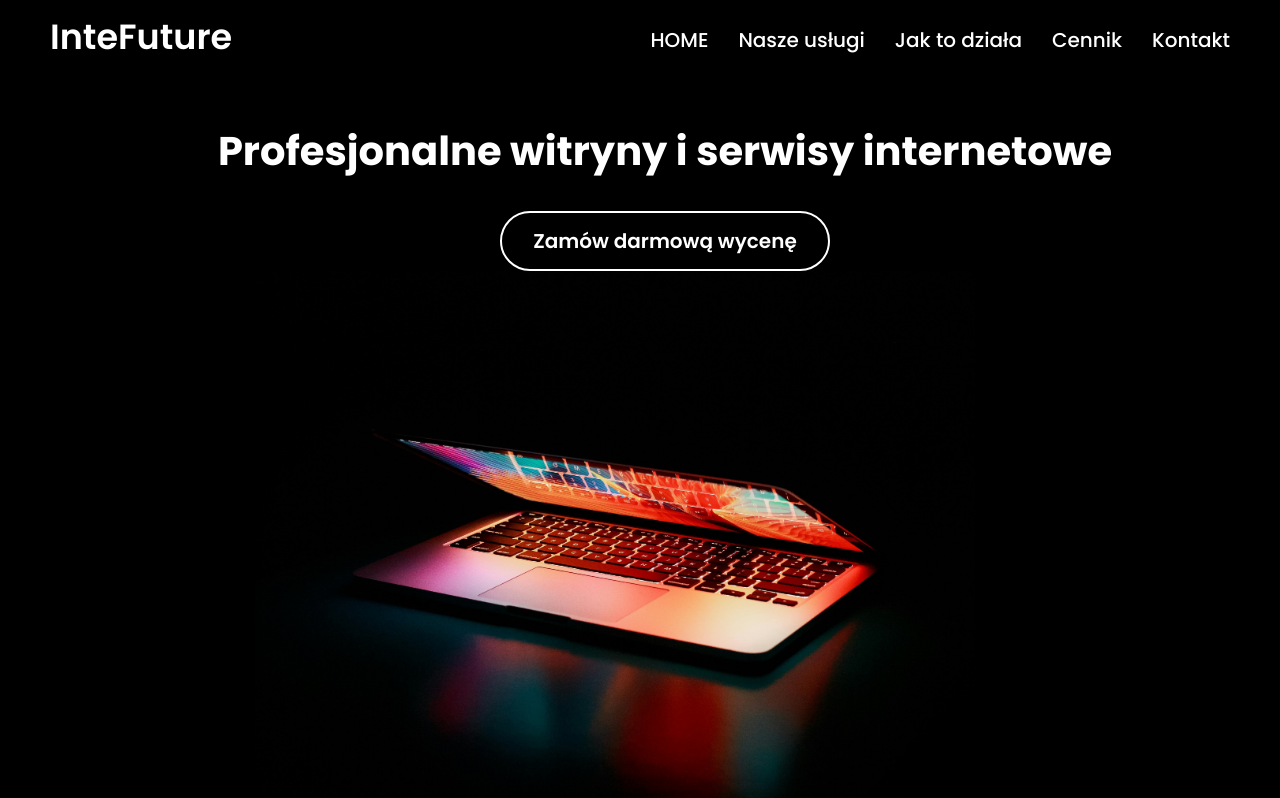
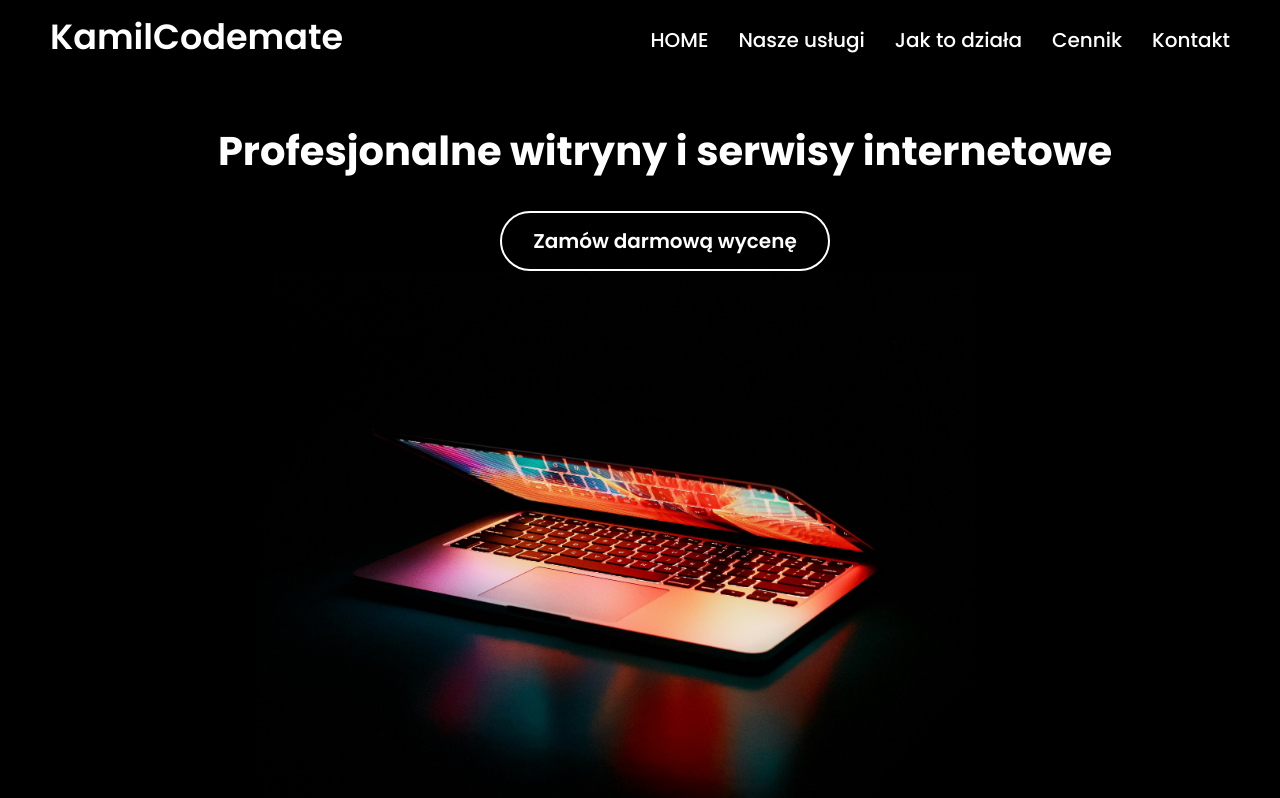
Before and after one commit to KamilCodemate/KamilCodemateWebsite, a React (Create React App) app: page / in a window 1280 px wide. Shown: the top 798 px of the page. Built offline with nearby package versions, Linux system fonts and the light colour scheme.

Commit message:
Update project to KamilCodemate Website

```diff
--- a/package.json
+++ b/package.json
@@ -1,5 +1,5 @@
 {
-  "name": "intefuture",
+  "name": "KamilCodemate",
   "version": "0.1.0",
   "private": true,
   "dependencies": {
--- a/src/Components/Footer.tsx
+++ b/src/Components/Footer.tsx
@@ -4,7 +4,7 @@ const Footer: React.FC = () => {
   return (
     <div className='footer'>
       <div className='footer-first-col'>
-        <div className='footer-logo'>InteFuture</div>
+        <div className='footer-logo'>KamilCodemate</div>
         <div className='slogan'>Przyciągniemy do Ciebie uwagę</div>
         <div className='footer-services-root'>
           <div className='footer-services-title'>Usługi</div>
--- a/src/Components/MainNavbar.tsx
+++ b/src/Components/MainNavbar.tsx
@@ -7,7 +7,7 @@ type Props = {
 const MainNavbar: React.FC<Props> = ({ isActive }) => {
   return (
     <div className={`main-navbar ${isActive ? 'active' : ''}`}>
-      <div className='navbar-logo'>InteFuture</div>
+      <div className='navbar-logo'>KamilCodemate</div>
       <div className='navbar-links'>
         <div className='navbar-link'>HOME</div>
         <div className='navbar-link'>Nasze usługi</div>
```
Also changed, not shown: 1 other file (tests, documents, lock files or other folders).
